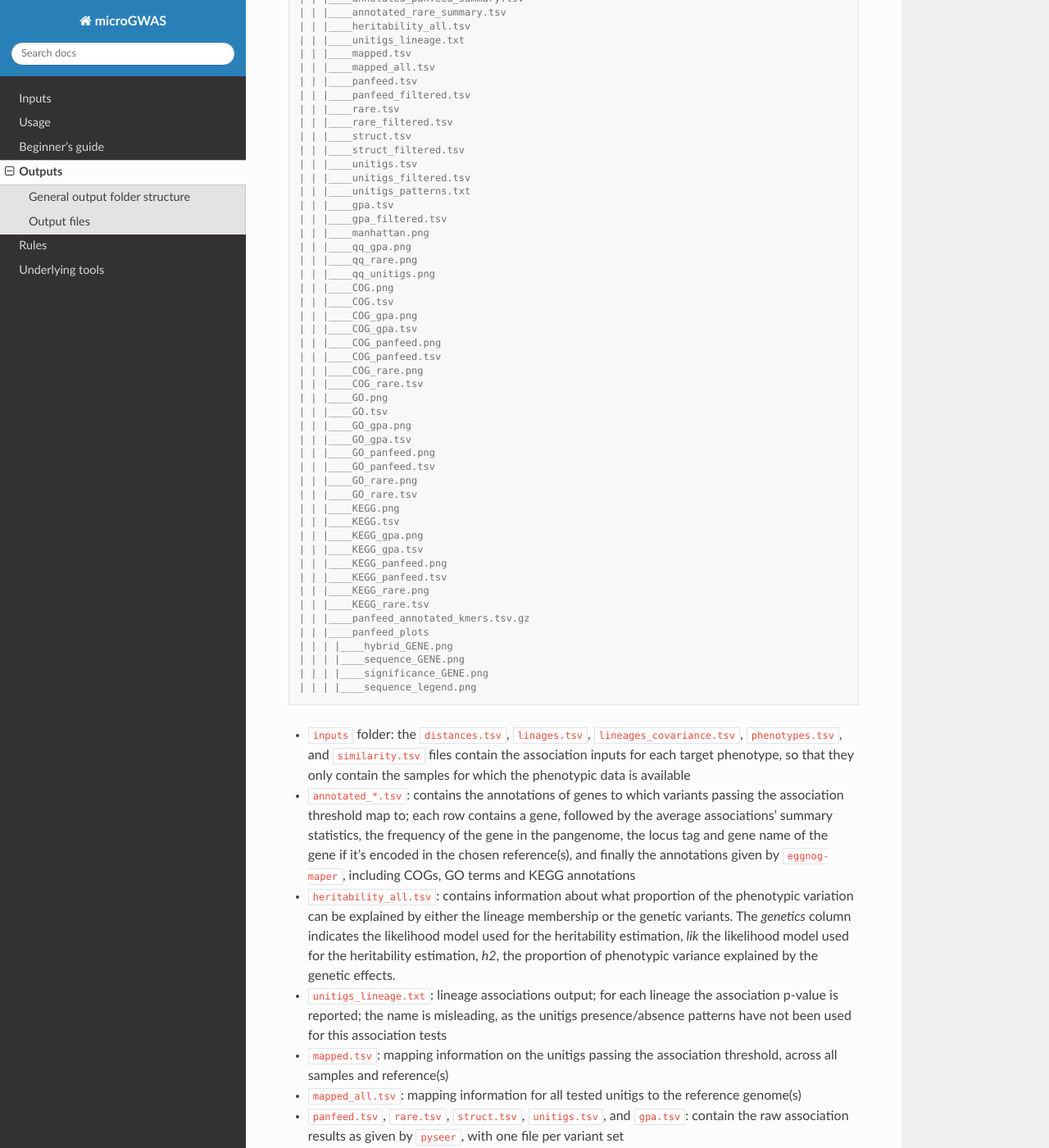
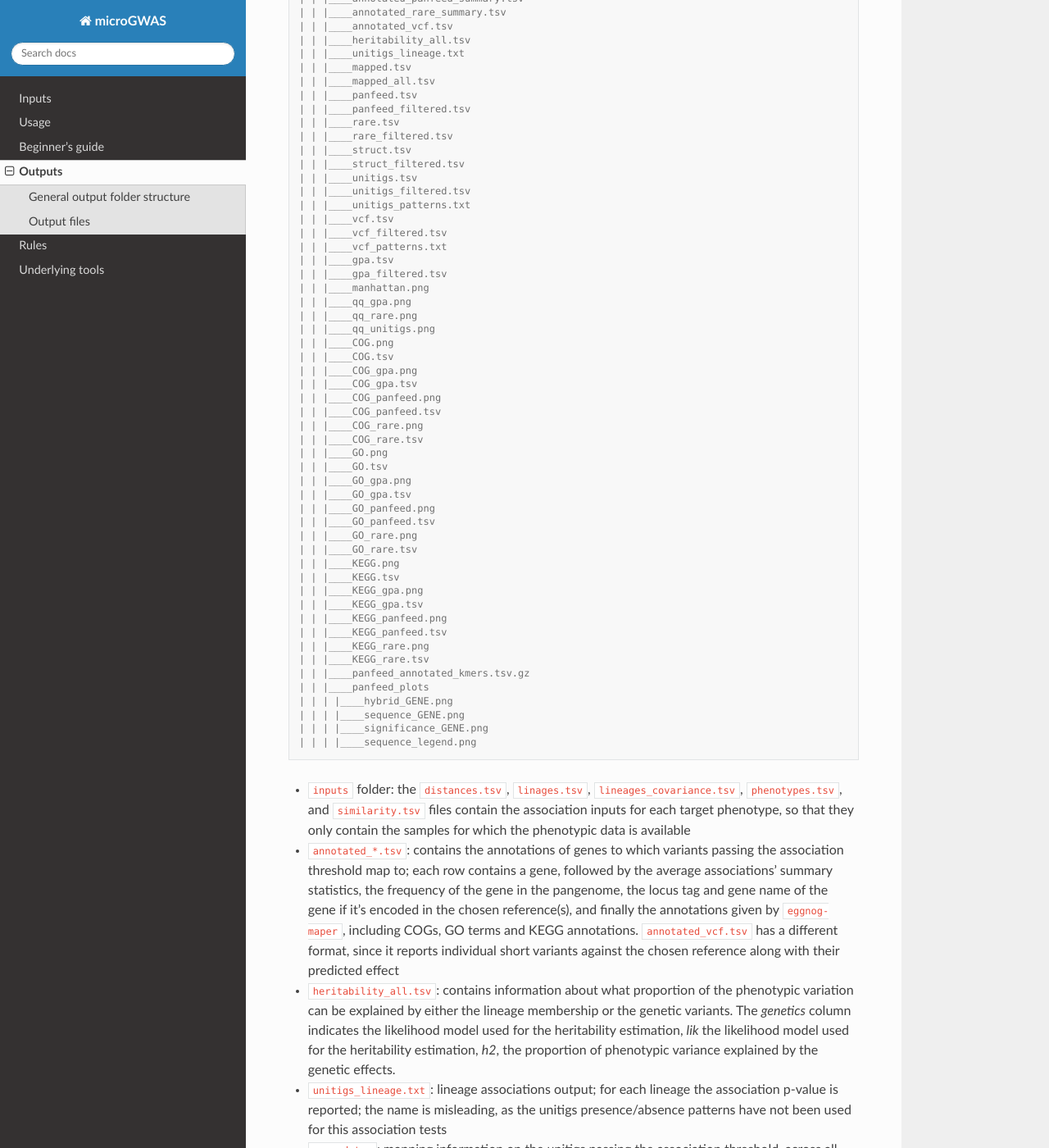
Before and after one commit to microbial-pangenomes-lab/microGWAS, a Sphinx documentation site: the page built from docs/source/outputs.rst, in a window 1280 px wide and 1400 px high, scrolled down 1933 px. Shown: the whole window at 82% size. Built offline with Sphinx 7.4.7 and the Read the Docs theme 3.1.0, drawn with Linux system fonts in a browser that asks for light colours; comment, search, counter and statistics services are not loaded; some of the changed text lies outside the part shown.

Commit message:
Documentation for common short variants analysis

```diff
--- a/docs/source/outputs.rst
+++ b/docs/source/outputs.rst
@@ -81,6 +81,7 @@
     | | |____annotated_gpa_summary.tsv
     | | |____annotated_panfeed_summary.tsv
     | | |____annotated_rare_summary.tsv
+    | | |____annotated_vcf.tsv
     | | |____heritability_all.tsv
     | | |____unitigs_lineage.txt
     | | |____mapped.tsv
@@ -94,6 +95,9 @@
     | | |____unitigs.tsv
     | | |____unitigs_filtered.tsv
     | | |____unitigs_patterns.txt
+    | | |____vcf.tsv
+    | | |____vcf_filtered.tsv
+    | | |____vcf_patterns.txt
     | | |____gpa.tsv
     | | |____gpa_filtered.tsv
     | | |____manhattan.png
@@ -132,13 +136,13 @@
     | | | |____sequence_legend.png
 
 * ``inputs`` folder: the ``distances.tsv``, ``linages.tsv``, ``lineages_covariance.tsv``, ``phenotypes.tsv``, and ``similarity.tsv`` files contain the association inputs for each target phenotype, so that they only contain the samples for which the phenotypic data is available
-* ``annotated_*.tsv``: contains the annotations of genes to which variants passing the association threshold map to; each row contains a gene, followed by the average associations' summary statistics, the frequency of the gene in the pangenome, the locus tag and gene name of the gene if it's encoded in the chosen reference(s), and finally the annotations given by ``eggnog-maper``, including COGs, GO terms and KEGG annotations
+* ``annotated_*.tsv``: contains the annotations of genes to which variants passing the association threshold map to; each row contains a gene, followed by the average associations' summary statistics, the frequency of the gene in the pangenome, the locus tag and gene name of the gene if it's encoded in the chosen reference(s), and finally the annotations given by ``eggnog-maper``, including COGs, GO terms and KEGG annotations. ``annotated_vcf.tsv`` has a different format, since it reports individual short variants against the chosen reference along with their predicted effect
 * ``heritability_all.tsv``: contains information about what proportion of the phenotypic variation can be explained by either the lineage membership or the genetic variants. The `genetics` column indicates the likelihood model used for the heritability estimation, `lik` the likelihood model used for the heritability estimation, `h2`, the proportion of phenotypic variance explained by the genetic effects.
 * ``unitigs_lineage.txt``: lineage associations output; for each lineage the association p-value is reported; the name is misleading, as the unitigs presence/absence patterns have not been used for this association tests
 * ``mapped.tsv``: mapping information on the unitigs passing the association threshold, across all samples and reference(s)
 * ``mapped_all.tsv``: mapping information for all tested unitigs to the reference genome(s)
-* ``panfeed.tsv``, ``rare.tsv``, ``struct.tsv``, ``unitigs.tsv``, and ``gpa.tsv``: contain the raw association results as given by ``pyseer``, with one file per variant set
-* * ``panfeed_filtered.tsv``, ``rare_filtered.tsv``, ``struct_filtered.tsv``, ``unitigs_filtered.tsv``, and ``gpa_filtered.tsv``: contain the variants passing the association threshold
+* ``panfeed.tsv``, ``rare.tsv``, ``vcf.tsv``, ``struct.tsv``, ``unitigs.tsv``, and ``gpa.tsv``: contain the raw association results as given by ``pyseer``, with one file per variant set
+* * ``panfeed_filtered.tsv``, ``rare_filtered.tsv``, ``vcf_filtered.tsv``, ``struct_filtered.tsv``, ``unitigs_filtered.tsv``, and ``gpa_filtered.tsv``: contain the variants passing the association threshold
 * ``manhattan.png``: manhattan plot for all unitigs mapping to the main reference genome
 * ``qq_*.png``: QQ plot to assess the distribution of observed p-values with the expected distribution under the null hypothesis of the test statistics
 * ``COG_*.tsv``, ``GO_*.tsv``, and ``KEGG_*.tsv``: functional enrichment tests results for each variant set
@@ -172,12 +176,14 @@
 
     out
     |____snps
+    | |____common.vcf.gz
     | |____rare.vcf.gz
     | |____unet
     | | |____PROTEIN_ID_1.tsv.gz
     | | |____PROTEIN_ID_2.tsv.gz
     | | |____[...]
 
+* ``common.vcf.gz``: all common short variants with respect to the chosen reference genome identified across all samples merged into a single VCF file.
 * ``rare.vcf.gz``: all rare deleterious variants identified across all samples merged into a single VCF file.
 * ``unet``: this directory contains, for each protein sequence encoded in the reference genome, the estimated impact of every possible non-synonymous variants. The ``pred`` column indicates the probability that a variant is deleterious; the pipeline uses a threshold of 0.5.
 
```
